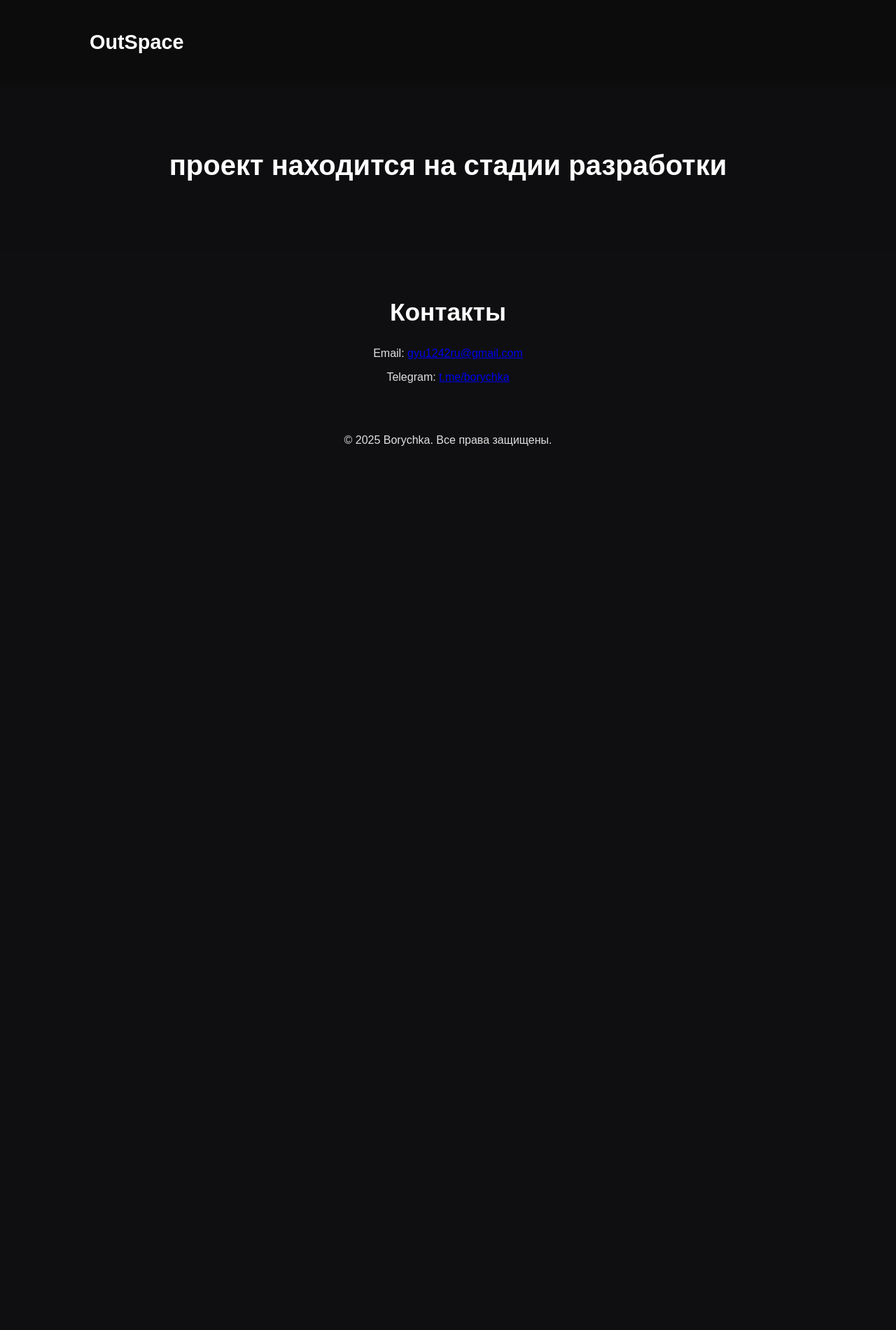
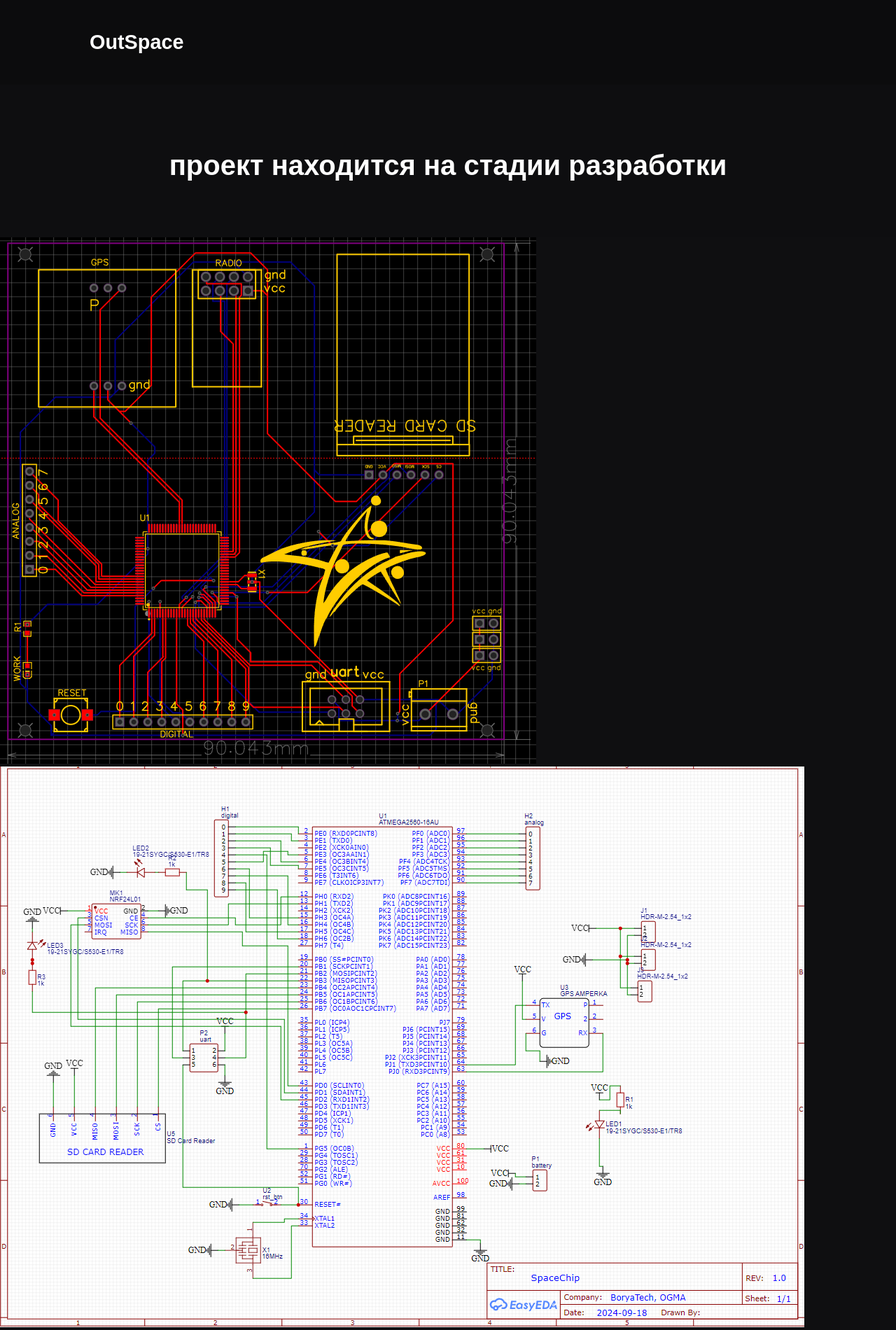
Before and after one commit to Bory4ka/Bory4ka.github.io, a plain HTML site: page outspace/index.html in a window 1280 px wide. Shown: the top 1900 px of the page at 70% size. Before the commit the page ends 800 px from the top, so only its background shows below. Drawn offline with nearby package versions, Linux system fonts and the light colour scheme.

Commit message:
Update index.html

```diff
--- a/outspace/index.html
+++ b/outspace/index.html
@@ -96,10 +96,13 @@
         <section class="hero">
             <div class="container">
                 <h2>проект находится на стадии разработки</h2>
-                <img scr="rasp.png"></img>
             </div>
         </section>
 
+        <section>
+            <img src="rasp.png">
+            <img src="schem.png">
+        </section>
 
 
         <section id="contact" class="contact-section">
```
